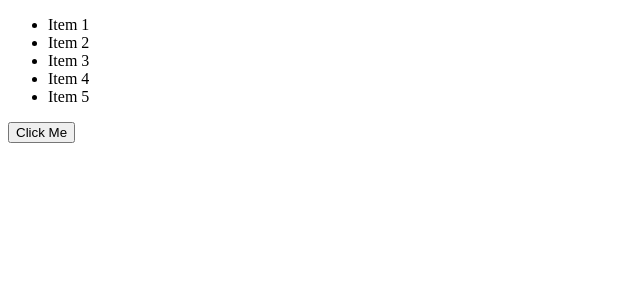
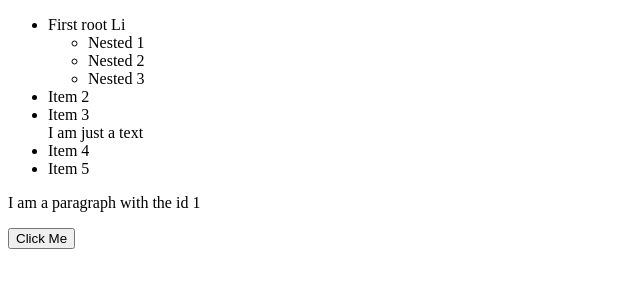
Before and after one commit to kpwebdev/teaching-js, a plain HTML site: page index.html in a window 1280 px wide. Shown: the whole page, without its empty margins (0-640 px from the left). Drawn offline with Linux system fonts and the light colour scheme.

Commit message:
explained access queries and createElement createTextNode in DOM

```diff
--- a/9.DOM-manupulation.js
+++ b/9.DOM-manupulation.js
@@ -0,0 +1,57 @@
+// DOM access API(s)
+const liSelectedById = document.getElementById("item1");
+console.log(liSelectedById);
+
+const manyLiSelectedByClassName = document.getElementsByClassName("special-li");
+console.log(manyLiSelectedByClassName);
+
+const allLiSelectedByTagName = document.getElementsByTagName("li");
+console.log(allLiSelectedByTagName);
+
+const liWithIdSelectedByQuery = document.querySelector("li#item1");
+console.log(liWithIdSelectedByQuery);
+
+// liWithIdSelectedByQuery.innerHTML = `
+//   First root Li
+//   <ul>
+//     <li>Nested 1</li>
+//     <li>Nested 2</li>
+//     <li>Nested 3</li>
+//   </ul>
+// `;
+
+function createNestedUlAndAppend() {
+  liWithIdSelectedByQuery.innerHTML = "";
+  const rootLiText = document.createTextNode("First root Li");
+  const nestedUl = document.createElement("ul");
+
+  const firstLi = document.createElement("li");
+  const firstLiText = document.createTextNode("Nested 1");
+  firstLi.appendChild(firstLiText);
+
+  const secondLi = document.createElement("li");
+  const secondLiText = document.createTextNode("Nested 2");
+  secondLi.appendChild(secondLiText);
+
+  const thirdLi = document.createElement("li");
+  const thirdLiText = document.createTextNode("Nested 3");
+  thirdLi.appendChild(thirdLiText);
+
+  liWithIdSelectedByQuery.appendChild(rootLiText);
+
+  nestedUl.appendChild(firstLi);
+  nestedUl.appendChild(secondLi);
+  nestedUl.appendChild(thirdLi);
+
+  liWithIdSelectedByQuery.appendChild(nestedUl);
+}
+
+setTimeout(createNestedUlAndAppend, 5000);
+
+// it will give you all the element that were present when you call this method but whatever you add in the future will not be there
+// if you want access whatever comes in the future use the children prop available on the parent
+const allLiSelectedByQueryAll = document.querySelectorAll("li");
+console.log(allLiSelectedByQueryAll);
+
+const ul = document.querySelector("ul");
+const constantlyUpdatedUlItems = ul.children;
--- a/index.html
+++ b/index.html
@@ -27,9 +27,11 @@
       <!-- I am commented out -->
       <li class="special-li">Item 2</li>
       <li>Item 3</li>
+      I am just a text
       <li class="special-li">Item 4</li>
       <li>Item 5</li>
     </ul>
+    <p id="item1">I am a paragraph with the id 1</p>
     <button>Click Me</button>
   </body>
 </html>
```
